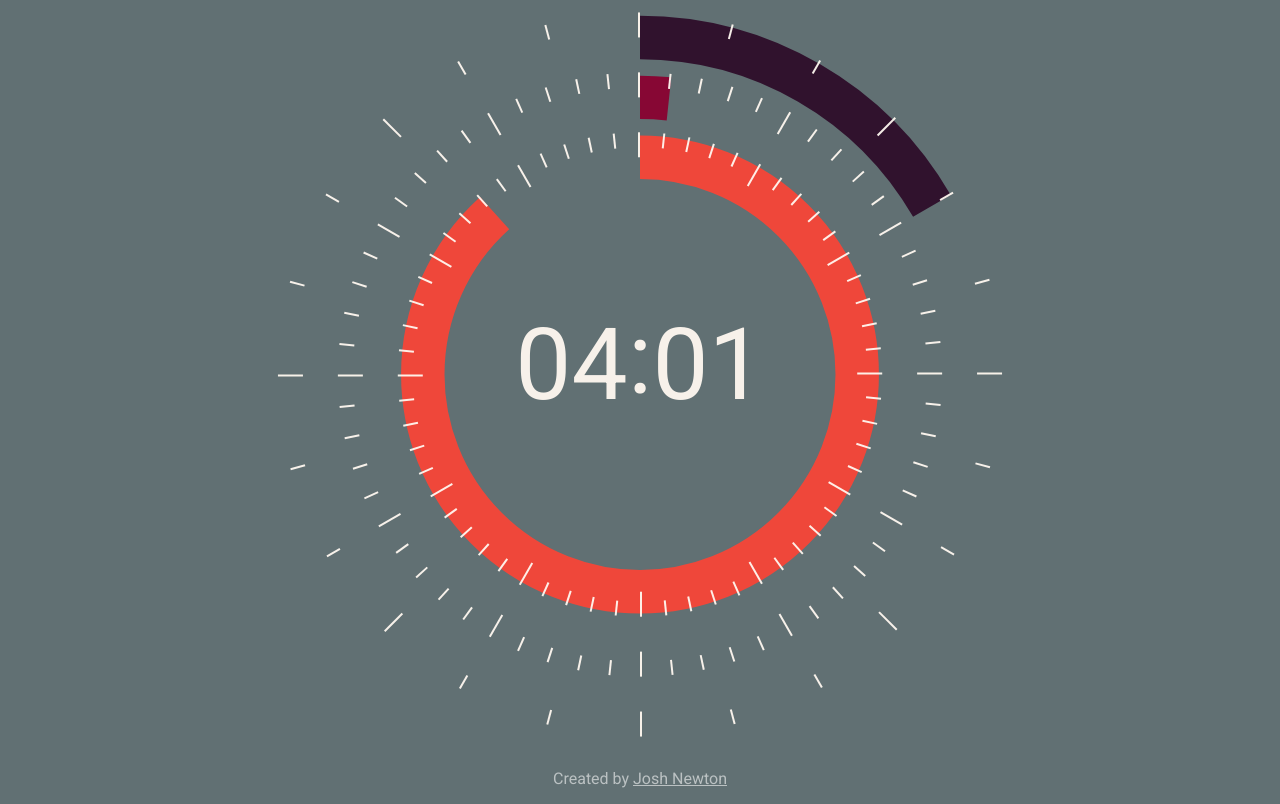
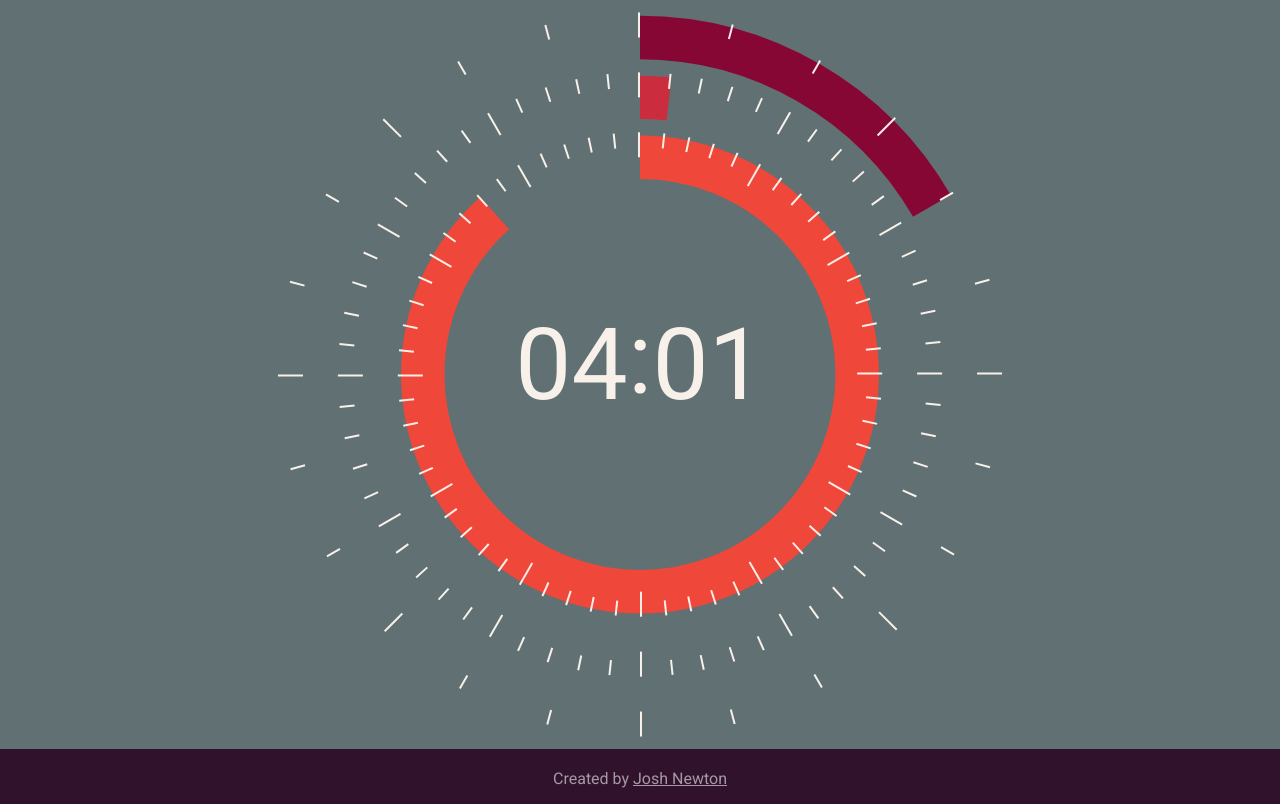
Before and after one commit to imjoshnewton/Canvas-Clock, a website: page source/index.html in a window 1280 px wide. Drawn offline with nearby package versions, Linux system fonts and the light colour scheme; files that its build step writes are made by us from their sources.

Commit message:
more cl
More pallet updates

```diff
--- a/source/js/main.js
+++ b/source/js/main.js
@@ -118,13 +118,13 @@ function init() {
     cCenter.x,
     cCenter.y,
     smallDim * 0.37 > 85 ? smallDim * 0.37 : 85,
-    colors[1]
+    colors[2]
   );
   hours = new Object(
     cCenter.x,
     cCenter.y,
     smallDim * 0.45 > 105 ? smallDim * 0.45 : 105,
-    colors[0]
+    colors[1]
   );
 }
 
--- a/source/scss/main.scss
+++ b/source/scss/main.scss
@@ -1,5 +1,6 @@
 $black: #000;
 $grey: #617073;
+$background: #30122D;
 $white: rgba(255, 255, 255, 0.95);
 $animation-time-1: 1s;
 $animation-time-2: 250ms;
@@ -7,7 +8,7 @@ $animation-time-3: 500ms;
 
 body,
 html {
-  background: $grey;
+  background: $background;
   font-family: "Roboto", Verdana, sans-serif;
   margin: 0;
   padding: 0;
```
